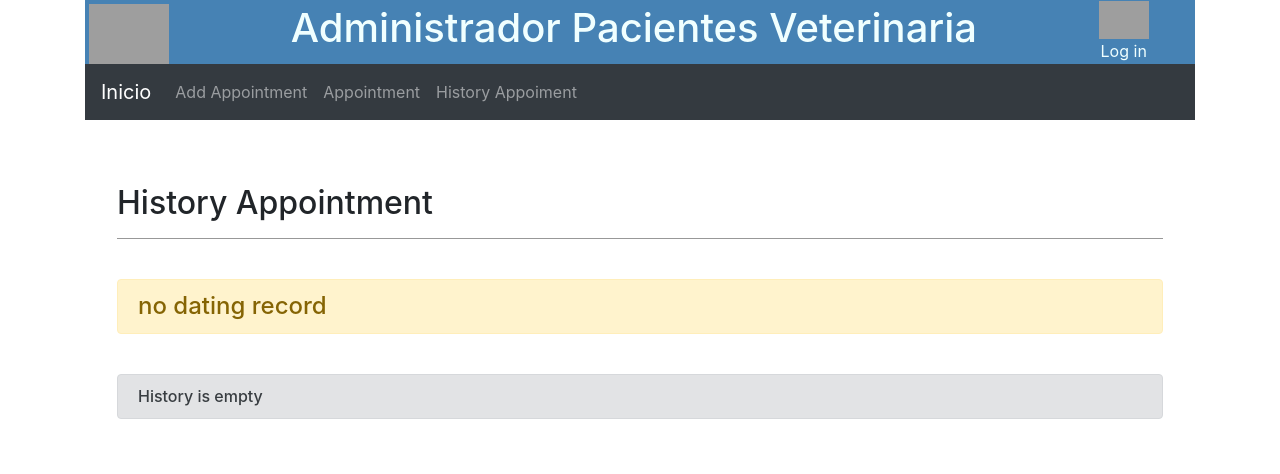
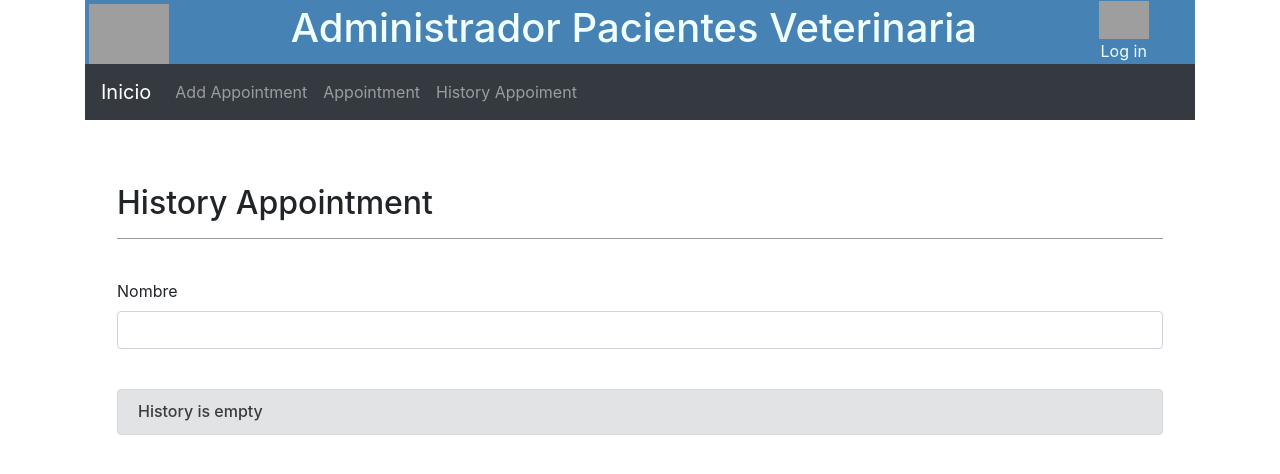
Before and after one commit to GusV15/admin-pacientes-veterinaria-app, a Vue app: page /historyappoiment in a window 1280 px wide. Shown: the top 474 px of the page. Built offline with nearby package versions, Linux system fonts and the light colour scheme; grey boxes are pictures that could not be loaded; what vue-form would draw is missing.

Commit message:
Se agrega input de busqueda por nombre en historial

```diff
--- a/src/components/HistoryAppoiment.vue
+++ b/src/components/HistoryAppoiment.vue
@@ -5,32 +5,28 @@
     <h2>History Appointment</h2>
       <hr>
       <br>
-    <h4 v-if="!citas.length" class="alert alert-warning">
-          no dating record
-      </h4>
-       <validate v-else tag="div">
-          <!-- Elemento de entrada -->
-          <label for="nombre">Search history by name</label>
-          <input
-            type="text"
-            id="nombre"
-            name="nombre"
-            class="form-control"
-            autocomplete="off"
-            :minlength="nombreMinLength"
-            requerid
-          />
-           <!-- Mensajes de validación -->
-          <field-messages name="nombre" show="$dirty">
-            <!-- <div class="alert alert-success mt-1">Success!</div> -->
 
-            <div slot="minlength" class="alert alert-danger mt-1">
-              Este campo requiere como mínimo {{nombreMinLength}} caracteres.
-            </div>
-          </field-messages>
-       </validate>
+   <form  novalidate @submit.prevent="enviar()">
+
+      <!-- Campo nombre -->
+      <div class="form-group">
+        <label for="nombre">Nombre</label>
+        <input
+          id="nombre"
+          class="form-control"
+          type="text"
+          v-model.trim="formData.nombre"
+          @input="formDirty.nombre=true"
+        >
+
+        <div v-if="(!formData.nombre || formData.nombre.length<3) && formDirty.nombre" class="alert alert-danger mt-1">
+          <div v-if="!formData.nombre">Campo requerido</div>
+          <div v-else-if="formData.nombre.length<3">Este campo requiere al menos 3 caracteres</div>
+        </div>
+      </div>
+      </form>
         <br>
-      <div  class="media alert alert-info" v-for="(cita,index) in mostrarAtendidos()  "   :key="index" >
+      <div  class="media alert alert-info" v-for="(cita,index) in mostrarAtendidos(formData.nombre)  "   :key="index" >
 <!--           <img v-if="cita.atendido"  :src="cita.foto" width="200" :alt="cita.nombre" :style="{'border-radius': '10px'}">  -->
          <div  class="media-body ml-4">
               <h5 class="mt-0">
@@ -68,11 +64,14 @@ url:'https://62861febf0e8f0bb7c10b9cd.mockapi.io/citas',
 citas:[],
 totalAtendidos:0,
 totalPorNombre:0,
-nombreMinLength:2
+nombreMinLength:2,
+nombre:null,
+formData : this.getInicialData(),
+formDirty : this.getInicialData()
       }
     },
     methods: {
-convertirFyh(fyh) {
+      convertirFyh(fyh) {
         return new Date(fyh).toLocaleString()
       },
       /* ---------------------------------- */
@@ -88,19 +87,36 @@ convertirFyh(fyh) {
           console.error('Error en getcitas()', error.message)
         }
       },
-    mostrarAtendidos(){
-     let atendidos=this.citas.filter(cita => cita.atendido)
-     return atendidos
+
+    mostrarAtendidos(nom){
+      console.log(nom);
+      console.log(this.calcularHistorialPorNombre.nombre)
+     return nom==null || nom==""?this.citas.filter(cita => cita.atendido):this.citas.filter(cita => cita.atendido && cita.nombre==nom)
+    },
+
+     getInicialData() {
+      return {
+        nombre: null,
+      }
+    },
+
+     enviar() {
+      console.log({...this.formData})
+      this.formData = this.getInicialData()
+      this.formDirty = this.getInicialData()
     }
+
     },
     computed: {
 calcularHistorialPorNombre() {
   let totalAtendidos= this.citas.filter(cita => cita.atendido).length
   let totalPorNombre= this.citas.filter(cita => cita.nombre).length
+  let nombre=this.formData.nombre
 return{
   ninguno : totalAtendidos == 0,
 totalAtendidos:totalAtendidos,
-totalPorNombre:totalPorNombre
+totalPorNombre:totalPorNombre,
+nombre:nombre
 }
 }
     }
```
